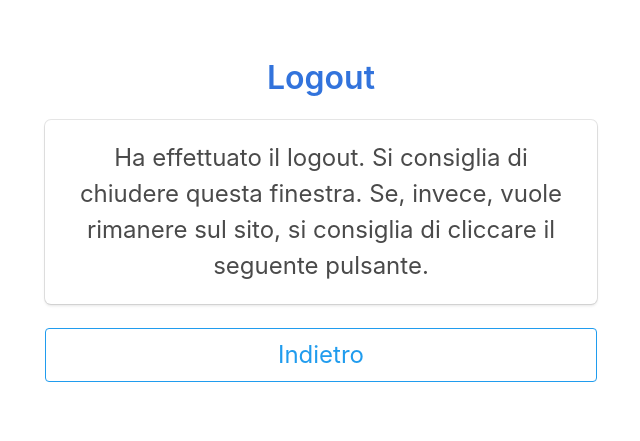
After one commit to leletheprogrammer/SA_Progetto, a Flask app: page /logout in a window 1280 px wide. The commit adds this page. Shown: the top 441 px of the page, without its empty margins (319-959 px from the left). Run offline with Flask 2, Linux system fonts and the light colour scheme; some libraries are stand-ins or nearby versions.

Commit message:
Realizzato il logout

```diff
--- a/main.py
+++ b/main.py
@@ -153,6 +153,14 @@ def validation():
     else:
         error = not error
         return render_template('validation.html', error = error)
+
+@app.route('/logout')
+def logout():
+    global login_user
+    login_user = None
+    global needed
+    needed = None
+    return render_template('logout.html')
 
 @app.route('/home/')
 def home():
--- /dev/null
+++ b/templates/logout.html
@@ -0,0 +1,30 @@
+<!DOCTYPE html>
+<html>
+<head>
+<meta charset="utf-8">
+<meta http-equiv="X-UA-Compatible" content="IE=edge">
+<meta name="viewport" content="width=device-width, initial-scale=1">
+<title>Area Servizi</title>
+<link rel="stylesheet" href="https://cdnjs.cloudflare.com/ajax/libs/bulma/0.7.2/css/bulma.min.css">
+</head>
+<body>
+	<section>
+		<div class="hero-body">
+			<div class="container has-text-centered">
+				<div class="column is-6 is-offset-3">
+					<h3 class="title has-text-link">Logout</h3>
+					<div class="box">
+						<h3 class="is-size-4">Ha effettuato il logout. Si consiglia di chiudere questa finestra. Se,
+							invece, vuole rimanere sul sito, si consiglia di cliccare il seguente pulsante.</h3>
+					</div>
+					<div class="is-centered">
+						<p class="control">
+							<button class="button is-info is-large is-fullwidth is-outlined" onclick="window.location.href='{{ url_for('index') }}';">Indietro</button>
+						</p>
+					</div>
+				</div>
+			</div>
+		</div>
+	</section>
+</body>
+</html>
```
Also changed, not shown: templates/home.html (+11 -14 lines), templates/intents.html (+20 -1 lines).
